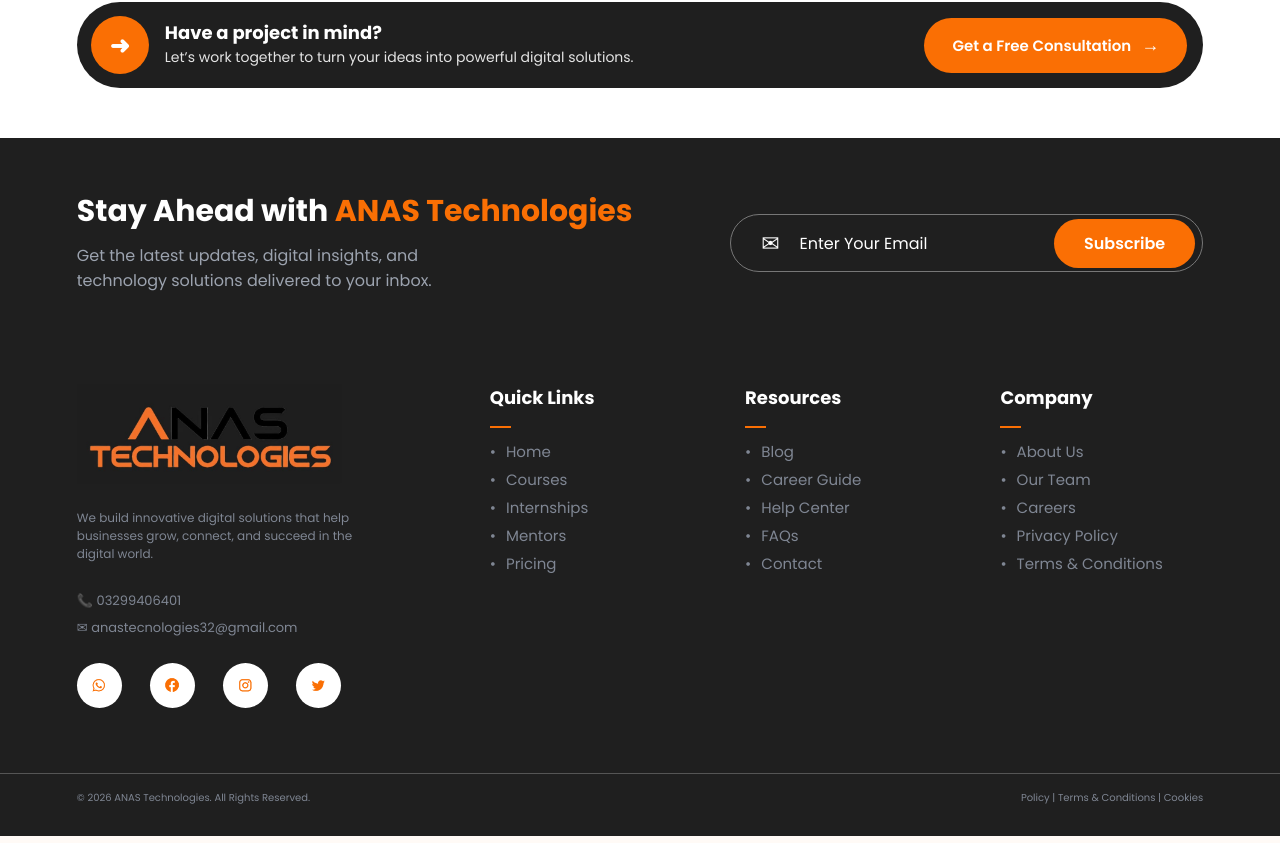
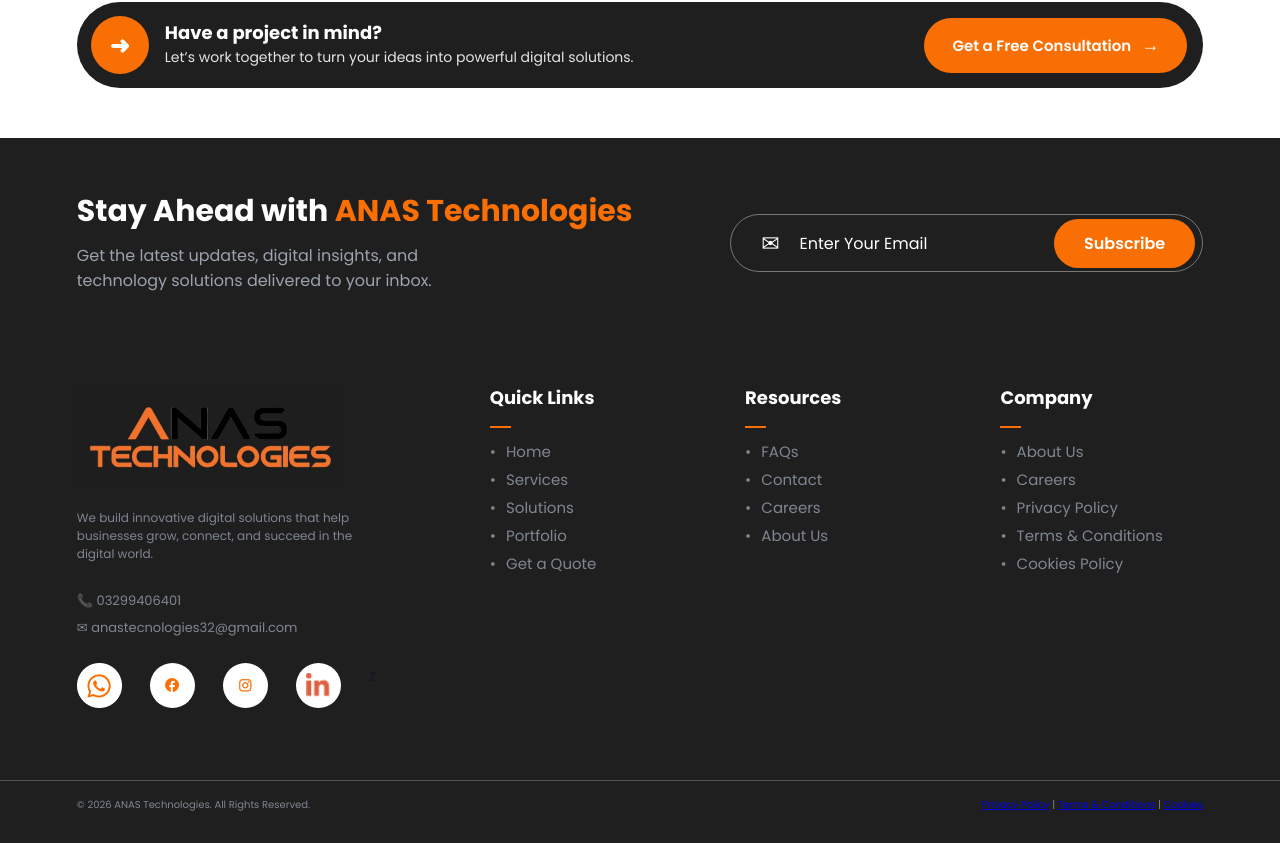
Before and after one commit to anas-technologies/anas-technologies-website, a plain HTML site: page portfolio.html in a window 1280 px wide. Shown: the part 4401-5244 px from the top of the page. Drawn offline with Linux system fonts and the light colour scheme.

Commit message:
Update portfolio.html

```diff
--- a/portfolio.html
+++ b/portfolio.html
@@ -764,9 +764,15 @@
 
 </section>
 <!-- FOOTER -->
+
+<!-- ========================================
+     FOOTER - ANAS TECHNOLOGIES
+========================================= -->
+
 <footer class="footer">
 
     <div class="footer-about">
+
         <img src="images/footer-logo.jpeg" alt="ANAS Technologies" class="footer-logo">
 
         <p>
@@ -774,65 +780,103 @@
             businesses grow, connect, and succeed in the<br>
             digital world.
         </p>
-        <!-- CONTACT INFO -->
+
         <div class="footer-contact">
             <p>📞 03299406401</p>
             <p>✉ anastecnologies32@gmail.com</p>
         </div>
 
         <div class="social-icons">
-            <span><img src="images/whatsapp.png" alt="WhatsApp"></span>
-            <span><img src="images/facebook.png" alt="Facebook"></span>
-            <span><img src="images/instagram.png" alt="Instagram"></span>
-            <span><img src="images/twitter.png" alt="Twitter"></span>
+        <a href="https://wa.me/923299406401"
+   target="_blank"
+   rel="noopener noreferrer"
+   aria-label="Chat on WhatsApp">
+    <img src="images/whatsapp.png" alt="WhatsApp">
+</a>
+            <span>
+    <a href="https://www.facebook.com/profile.php?id=61571126739926&mibextid=ZbWKwL"
+       target="_blank"
+       rel="noopener noreferrer"
+       aria-label="Visit our Facebook page">
+        <img src="images/facebook.png" alt="Facebook">
+    </a>
+</span>
+           <span>
+    <a href="https://www.instagram.com/anastechnologies32?stkn=MWFzMmY2amRwdHA3"
+       target="_blank"
+       rel="noopener noreferrer"
+       aria-label="Visit our Instagram page">
+        <img src="images/instagram.png" alt="Instagram">
+    </a>
+</span>
+            <span>
+    <a href="https://www.linkedin.com/company/anas-technologies/"
+       target="_blank"
+       rel="noopener noreferrer"
+       aria-label="Visit our LinkedIn page">
+        <img src="images/linkedin.png" alt="LinkedIn">
+    </a>
+</span>z
         </div>
+
     </div>
 
+    <!-- QUICK LINKS -->
     <div class="footer-column">
         <h3>Quick Links</h3>
         <span class="footer-line"></span>
 
         <ul>
-            <li>Home</li>
-            <li>Courses</li>
-            <li>Internships</li>
-            <li>Mentors</li>
-            <li>Pricing</li>
+            <li><a href="index.html">Home</a></li>
+            <li><a href="services.html">Services</a></li>
+            <li><a href="solutions.html">Solutions</a></li>
+            <li><a href="portfolio.html">Portfolio</a></li>
+            <li><a href="quote.html">Get a Quote</a></li>
         </ul>
     </div>
 
+    <!-- RESOURCES -->
     <div class="footer-column">
         <h3>Resources</h3>
         <span class="footer-line"></span>
 
         <ul>
-            <li>Blog</li>
-            <li>Career Guide</li>
-            <li>Help Center</li>
-            <li>FAQs</li>
-            <li>Contact</li>
+            <li><a href="faq.html">FAQs</a></li>
+            <li><a href="contact.html">Contact</a></li>
+            <li><a href="careers.html">Careers</a></li>
+            <li><a href="about.html">About Us</a></li>
         </ul>
     </div>
 
+    <!-- COMPANY -->
     <div class="footer-column">
         <h3>Company</h3>
         <span class="footer-line"></span>
 
         <ul>
-            <li>About Us</li>
-            <li>Our Team</li>
-            <li>Careers</li>
-            <li>Privacy Policy</li>
-            <li>Terms & Conditions</li>
+            <li><a href="about.html">About Us</a></li>
+            <li><a href="careers.html">Careers</a></li>
+            <li><a href="privacy.html">Privacy Policy</a></li>
+            <li><a href="terms.html">Terms &amp; Conditions</a></li>
+            <li><a href="cookies.html">Cookies Policy</a></li>
         </ul>
     </div>
 
 </footer>
 
+<!-- FOOTER BOTTOM -->
 <div class="footer-bottom">
+
     <p>© 2026 ANAS Technologies. All Rights Reserved.</p>
-    <p>Policy | Terms & Conditions | Cookies</p>
+
+    <p>
+        <a href="privacy.html">Privacy Policy</a> |
+        <a href="terms.html">Terms &amp; Conditions</a> |
+        <a href="cookies.html">Cookies</a>
+    </p>
+
 </div>
+
 <script src="script.js"></script>
 
 
```
